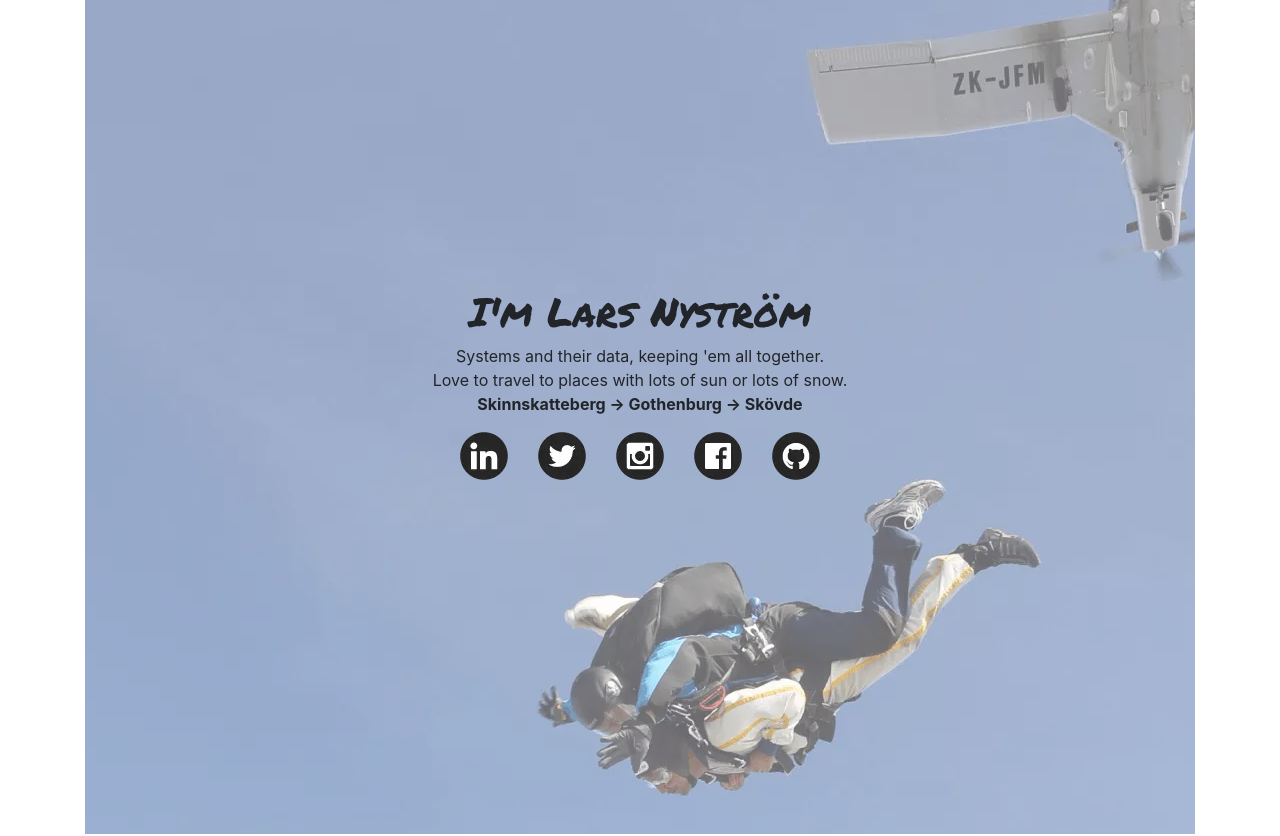
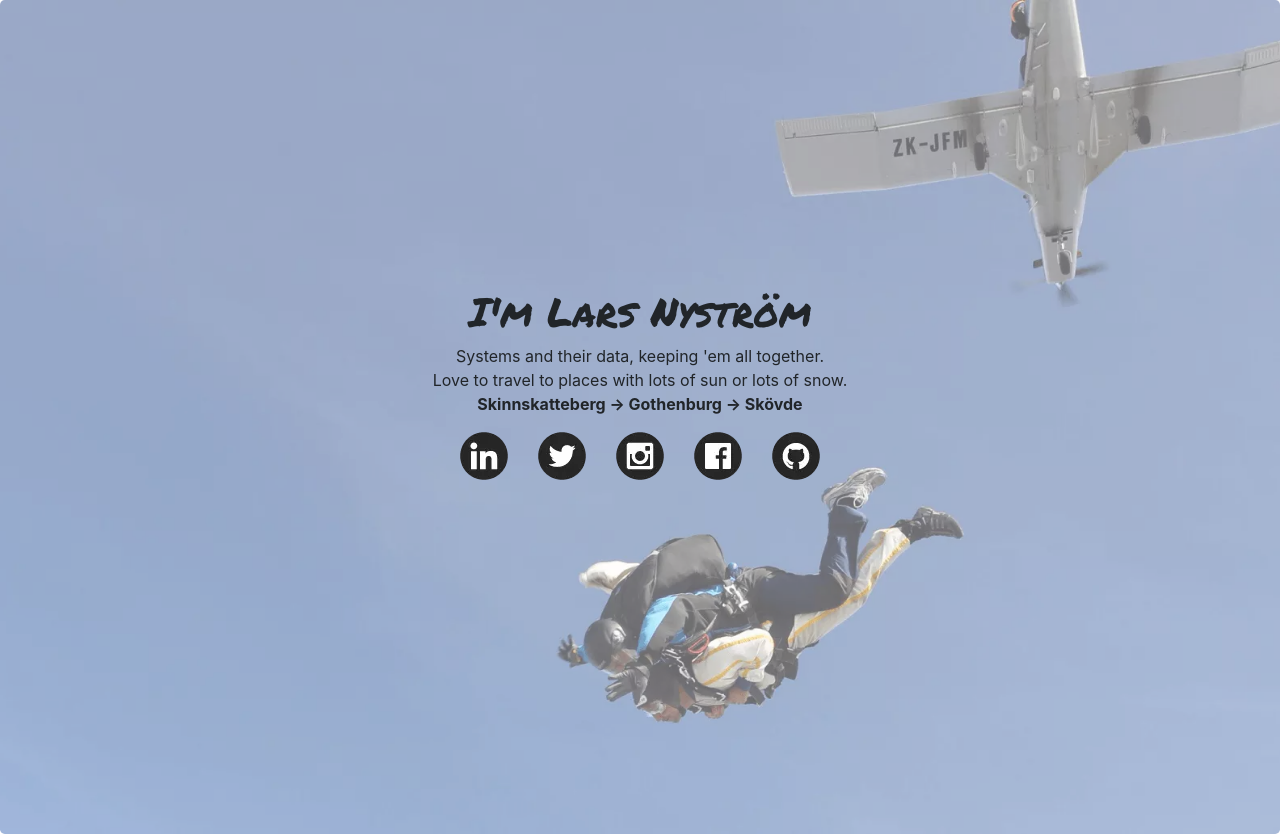
Before and after one commit to LittleAndi/nystrom.info-gatsby, a Gatsby site: page / in a window 1280 px wide. Shown: the top 836 px of the page. Built offline with nearby package versions, Linux system fonts and the light colour scheme; Gatsby itself is replaced by a stand-in of ours.

Commit message:
Fix background image on header

```diff
--- a/src/components/header.js
+++ b/src/components/header.js
@@ -1,4 +1,12 @@
-import { Row, Col, Container, ListGroup, Card, Button } from "react-bootstrap"
+import {
+  Row,
+  Col,
+  Container,
+  ListGroup,
+  Card,
+  Button,
+  Jumbotron,
+} from "react-bootstrap"
 import { Link } from "gatsby"
 import PropTypes from "prop-types"
 import React from "react"
@@ -10,10 +18,7 @@ import linkedinIcon from "../images/Linkedin.webp"
 import twitterIcon from "../images/Twitter.webp"
 
 const Header = ({ siteTitle }) => (
-  <header>
-    <Container className="header">
-      <div className="header header-home">
-        <div className="banner-text text-center">
+  <Jumbotron>
     <h1>I'm Lars Nyström</h1>
     <p>
       Systems and their data, keeping 'em all together.
@@ -23,7 +28,7 @@ const Header = ({ siteTitle }) => (
         Skinnskatteberg {"->"} Gothenburg {"->"} Skövde
       </b>
     </p>
-          <div class="socialicons">
+    <Container className="socialicons">
       <ul>
         <li>
           <a
@@ -71,11 +76,8 @@ const Header = ({ siteTitle }) => (
           </a>
         </li>
       </ul>
-          </div>
-        </div>
-      </div>
     </Container>
-  </header>
+  </Jumbotron>
 )
 
 Header.propTypes = {
--- a/src/components/layout.js
+++ b/src/components/layout.js
@@ -25,10 +25,10 @@ const Layout = ({ children, pageInfo }) => (
     `}
     render={data => (
       <>
+        <Header siteTitle={data.site.siteMetadata.title} />
         <Container fluid className="px-0 main">
           <Row noGutters className="justify-content-center">
             <Col>
-              <Header siteTitle={data.site.siteMetadata.title} />
             </Col>
           </Row>
           <Row noGutters>
--- a/src/styles/style.scss
+++ b/src/styles/style.scss
@@ -5,19 +5,24 @@
 @import "layout";
 
 .header {
-  background-size: cover;
   position: relative;
   background-repeat: no-repeat;
   background-position: 50% 50%;
   margin-bottom: 3rem;
 }
 
-.header-home {
+.jumbotron {
+  position: relative;
   background: url(../images/skydive_2304x1032.webp) center no-repeat;
+  background-size: cover;
+  background-repeat: no-repeat;
+  background-position: 50% 50%;
+  margin-bottom: 3rem;
+  padding: 18rem 0 22rem;
+  text-align: center;
 }
 
-.header h1 {
-  text-align: center;
+.jumbotron h1 {
   font-family: "Permanent Marker", cursive;
 }
 
```
Lines whose indentation alone changed are shown as unchanged.
